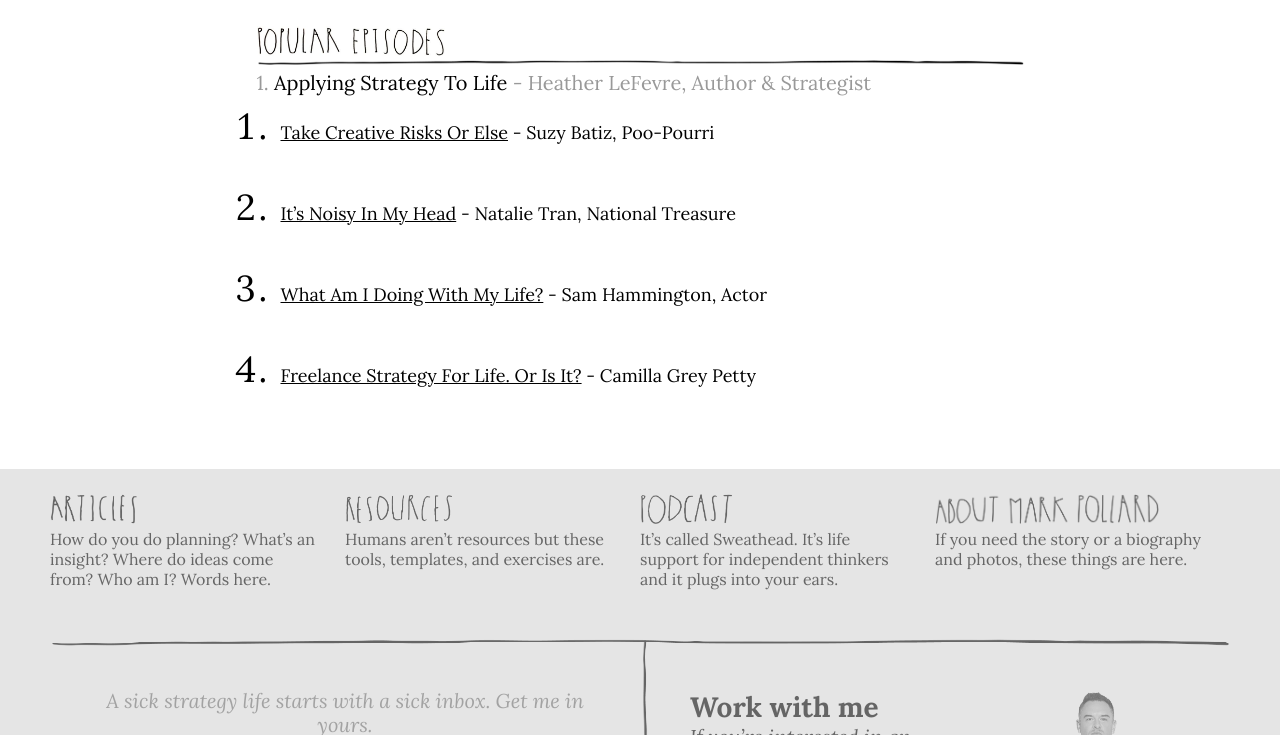
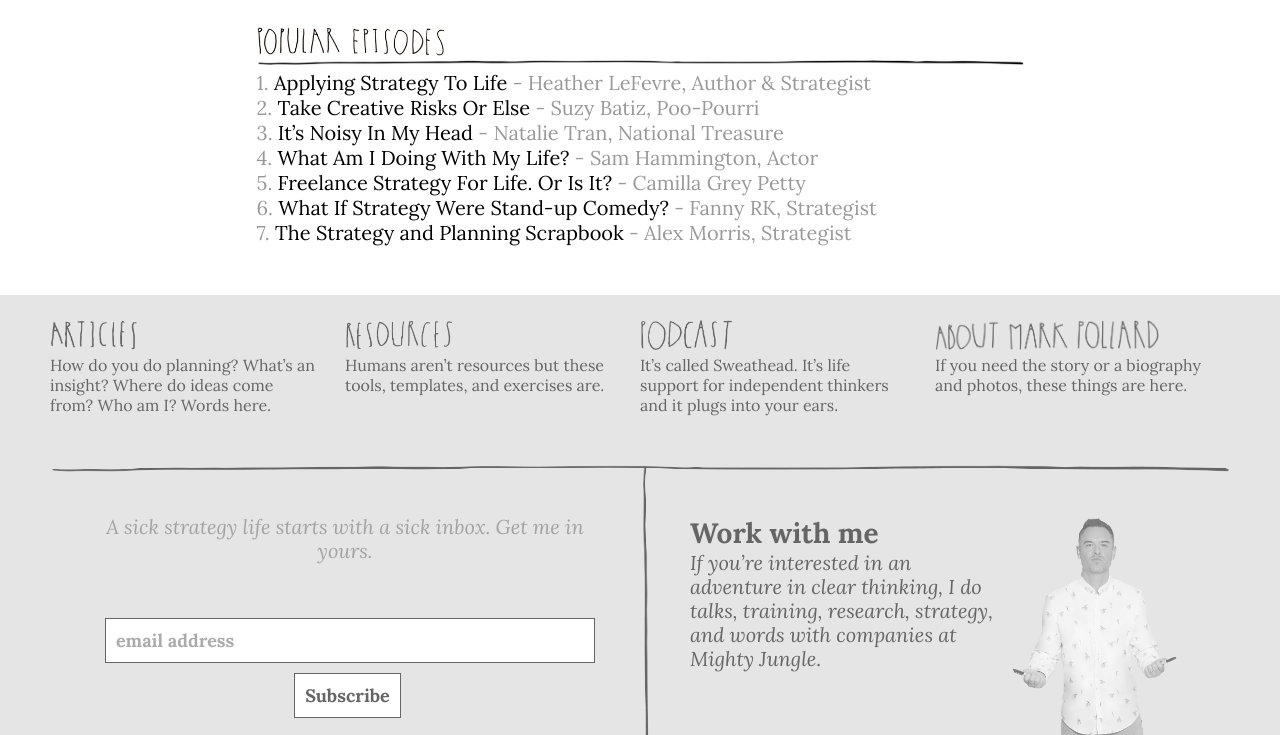
Before and after one commit to markhpollard/markhpollard.github.io, a Jekyll site: the page built from podcast.md, in a window 1280 px wide and 900 px high, scrolled down 377 px, cut to the strip 165-900 px from the top of the window. Built offline with Jekyll 4.4.1, drawn with Linux system fonts in a browser that asks for light colours; nearby versions of some CDN libraries.

Commit message:
Updated Podcast

```diff
--- a/podcast.md
+++ b/podcast.md
@@ -1,5 +1,5 @@
 ---
-title: Sweathead by Mark Pollard - life support for the ears of independent thinkers
+title: Sweathead by Mark Pollard - a strategy podcast
 permalink: "/sweathead-podcast/"
 h1: 'Sweathead: You Take Practice'
 description: This is Sweathead with Mark Pollard, a podcast where we discuss strategy
@@ -11,10 +11,14 @@ layout: podcast
 
 # 1. [Applying Strategy To Life](https://anchor.fm/sweathead-with-mark-pollard/episodes/Applying-Strategy-To-Life---Heather-LeFevre--Strategist--Author-e2splb) - Heather LeFevre, Author & Strategist
 
- 2. [Take Creative Risks Or Else](https://anchor.fm/sweathead-with-mark-pollard/episodes/Take-Creative-Risks-Or-Else---Suzy-Batiz--Poo-Pourri-e2thoj) - Suzy Batiz, Poo-Pourri
+# 2. [Take Creative Risks Or Else](https://anchor.fm/sweathead-with-mark-pollard/episodes/Take-Creative-Risks-Or-Else---Suzy-Batiz--Poo-Pourri-e2thoj) - Suzy Batiz, Poo-Pourri
 
- 3. [It's Noisy In My Head](https://anchor.fm/sweathead-with-mark-pollard/episodes/Its-Noisy-In-My-Head---Natalie-Tran--National-Treasure-e2pnfp) - Natalie Tran, National Treasure
+# 3. [It's Noisy In My Head](https://anchor.fm/sweathead-with-mark-pollard/episodes/Its-Noisy-In-My-Head---Natalie-Tran--National-Treasure-e2pnfp) - Natalie Tran, National Treasure
 
- 4. [What Am I Doing With My Life?](https://anchor.fm/sweathead-with-mark-pollard/episodes/What-Am-I-Doing-With-My-Life----Sam-Hammington--Actor-e2oor8) - Sam Hammington, Actor
+# 4. [What Am I Doing With My Life?](https://anchor.fm/sweathead-with-mark-pollard/episodes/What-Am-I-Doing-With-My-Life----Sam-Hammington--Actor-e2oor8) - Sam Hammington, Actor
 
- 5. [Freelance Strategy For Life. Or Is It?](https://anchor.fm/sweathead-with-mark-pollard/episodes/Freelance-Strategy-For-Life--Or-Is-It----Camilla-Grey-Petty--Freelance-Strategist-e2kenc) - Camilla Grey Petty
+# 5. [Freelance Strategy For Life. Or Is It?](https://anchor.fm/sweathead-with-mark-pollard/episodes/Freelance-Strategy-For-Life--Or-Is-It----Camilla-Grey-Petty--Freelance-Strategist-e2kenc) - Camilla Grey Petty
+
+# 6. [What If Strategy Were Stand-up Comedy?](https://anchor.fm/sweathead-with-mark-pollard/episodes/What-If-Strategy-Were-Stand-up-Comedy----Fanny-RK--Strategist-e2hvvq) - Fanny RK, Strategist
+
+# 7. [The Strategy and Planning Scrapbook](https://anchor.fm/sweathead-with-mark-pollard/episodes/The-Strategy-and-Planning-Scrapbook---Alex-Morris--Strategist-e2fjp4) - Alex Morris, Strategist
```
